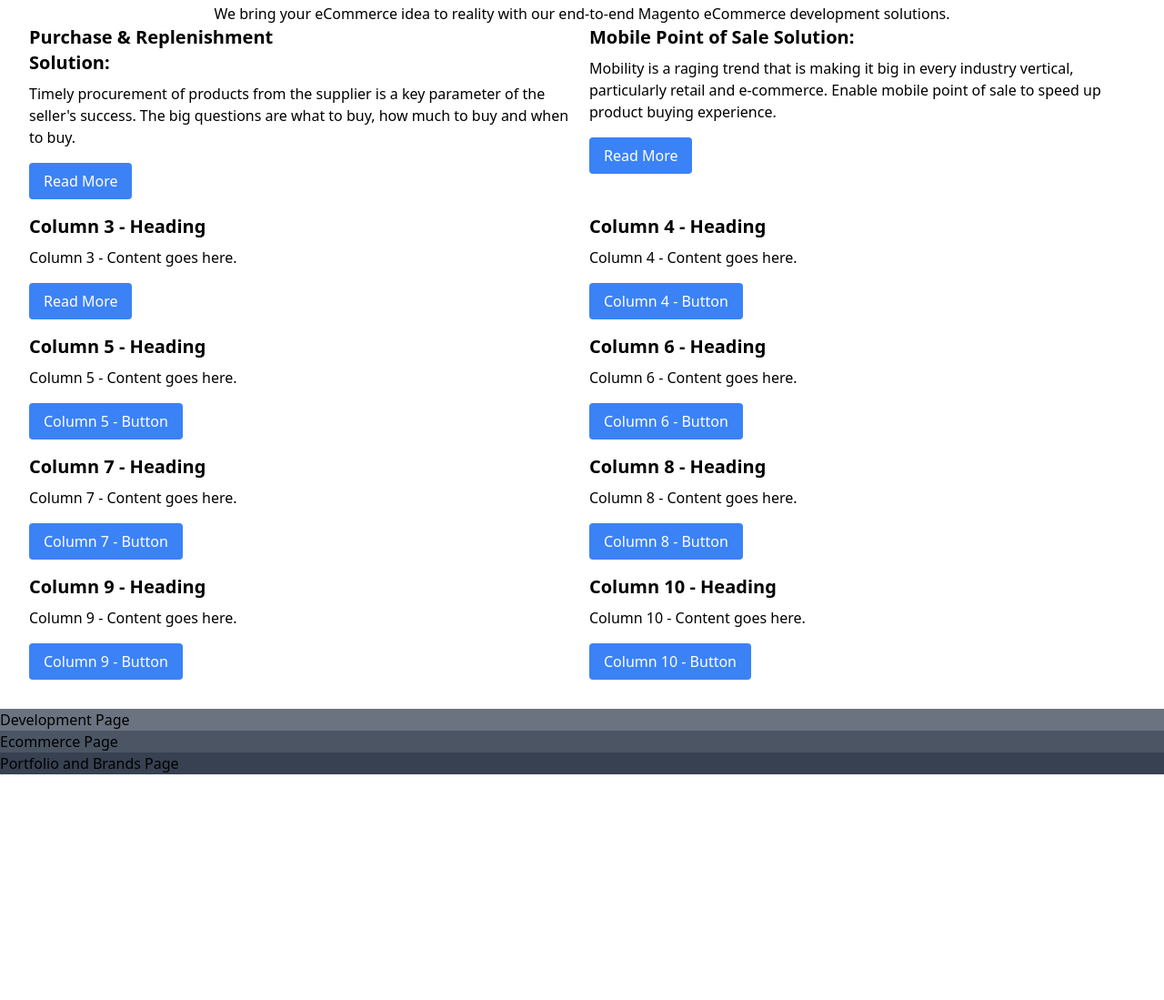
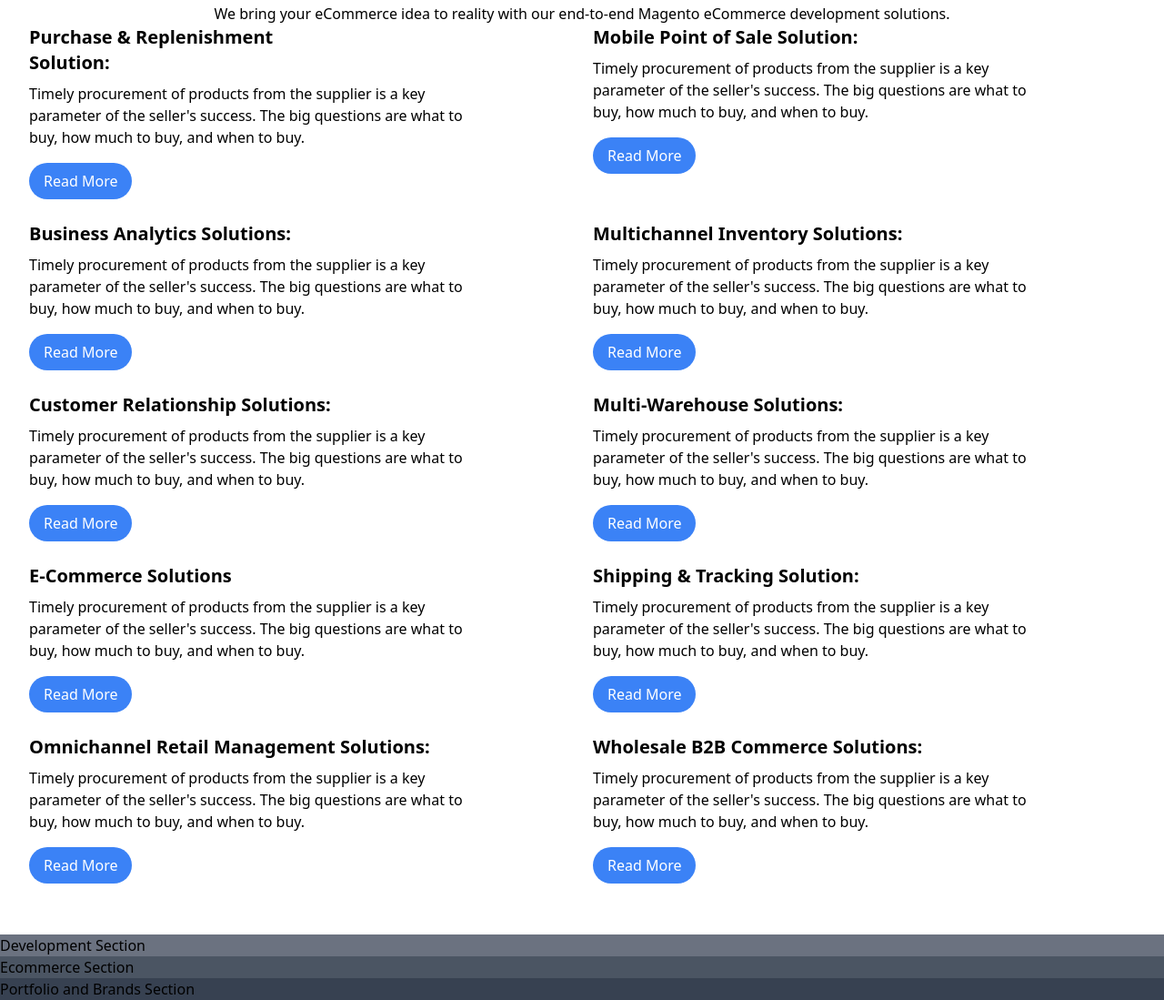
Before and after one commit to petekgithub/a-landing, a website: page index.html in a window 1280 px wide. Shown: the part 2448-3547 px from the top of the page at 91% size. Before the commit the page ends 3299 px from the top, so only its background shows below. Drawn offline with nearby package versions, Linux system fonts and the light colour scheme.

Commit message:
development-section-update

```diff
--- a/index.html
+++ b/index.html
@@ -59,7 +59,7 @@
       />
     </div>
     <div>
-      <!-- Project Management Page -->
+      <!-- Project Management Section -->
       <section class="bg-white w-1440 h-7271 relative">
         <div class="flex flex-col items-center justify-center bg-gray-900">
           <div
@@ -136,7 +136,7 @@
         </div>
       </section>
 
-      <!-- Services Page -->
+      <!-- Services Section -->
       <section class="bg-gray-200 relative">
         <div
           class="w-1440 h-7 text-center text-black text-21 font-normal font-avenir leading-31"
@@ -285,7 +285,7 @@
         </div>
       </section>
 
-      <!-- Development Solutions Page -->
+      <!-- Development Solutions Section -->
       <section class="bg-white">
         <!-- Development Solutions Content Goes Here -->
         <div class="container mx-auto p-8">
@@ -297,18 +297,19 @@
             </span>
           </div>
 
-          <div class="grid grid-cols-2 gap-4 mx-auto">
+          <div class="grid gap-6 mb-6 md:grid-cols-2">
             <!-- Column 1 -->
             <div class="col-span-1 w-359 h-163">
               <h3 class="text-xl font-bold mb-2">
                 Purchase & Replenishment<br />Solution:
               </h3>
               <p class="mb-4 text-black text-base font-normal font-avenir">
-                Timely procurement of products from the supplier is a key
-                parameter of the seller's success. The big questions are what to
-                buy, how much to buy and when to buy.
+                Timely procurement of products from the supplier is a key<br />
+                parameter of the seller's success. The big questions are what
+                to<br />
+                buy, how much to buy, and when to buy.
               </p>
-              <button class="bg-blue-500 text-white px-4 py-2 rounded">
+              <button class="bg-blue-500 text-white px-4 py-2 rounded-full">
                 Read More
               </button>
             </div>
@@ -318,109 +319,160 @@
               <h3 class="text-xl font-bold mb-2">
                 Mobile Point of Sale Solution:
               </h3>
-              <p class="mb-4">
-                Mobility is a raging trend that is making it big in every
-                industry vertical, particularly retail and e-commerce. Enable
-                mobile point of sale to speed up product buying experience.
+              <p class="mb-4 text-black text-base font-normal font-avenir">
+                Timely procurement of products from the supplier is a key<br />
+                parameter of the seller's success. The big questions are what
+                to<br />
+                buy, how much to buy, and when to buy.
               </p>
-              <button class="bg-blue-500 text-white px-4 py-2 rounded">
+              <button class="bg-blue-500 text-white px-4 py-2 rounded-full">
                 Read More
               </button>
             </div>
 
             <!-- Column 3 -->
             <div class="col-span-1">
-              <h3 class="text-xl font-bold mb-2">Column 3 - Heading</h3>
-              <p class="mb-4">Column 3 - Content goes here.</p>
-              <button class="bg-blue-500 text-white px-4 py-2 rounded">
+              <h3 class="text-xl font-bold mb-2">
+                Business Analytics Solutions:
+              </h3>
+              <p class="mb-4 text-black text-base font-normal font-avenir">
+                Timely procurement of products from the supplier is a key<br />
+                parameter of the seller's success. The big questions are what
+                to<br />
+                buy, how much to buy, and when to buy.
+              </p>
+              <button class="bg-blue-500 text-white px-4 py-2 rounded-full">
                 Read More
               </button>
             </div>
 
             <!-- Column 4 -->
             <div class="col-span-1">
-              <h3 class="text-xl font-bold mb-2">Column 4 - Heading</h3>
-              <p class="mb-4">Column 4 - Content goes here.</p>
-              <button class="bg-blue-500 text-white px-4 py-2 rounded">
-                Column 4 - Button
+              <h3 class="text-xl font-bold mb-2">
+                Multichannel Inventory Solutions:
+              </h3>
+              <p class="mb-4 text-black text-base font-normal font-avenir">
+                Timely procurement of products from the supplier is a key<br />
+                parameter of the seller's success. The big questions are what
+                to<br />
+                buy, how much to buy, and when to buy.
+              </p>
+              <button class="bg-blue-500 text-white px-4 py-2 rounded-full">
+                Read More
               </button>
             </div>
 
             <!-- Column 5 -->
             <div class="col-span-1">
-              <h3 class="text-xl font-bold mb-2">Column 5 - Heading</h3>
-              <p class="mb-4">Column 5 - Content goes here.</p>
-              <button class="bg-blue-500 text-white px-4 py-2 rounded">
-                Column 5 - Button
+              <h3 class="text-xl font-bold mb-2">
+                Customer Relationship Solutions:
+              </h3>
+              <p class="mb-4 text-black text-base font-normal font-avenir">
+                Timely procurement of products from the supplier is a key<br />
+                parameter of the seller's success. The big questions are what
+                to<br />
+                buy, how much to buy, and when to buy.
+              </p>
+              <button class="bg-blue-500 text-white px-4 py-2 rounded-full">
+                Read More
               </button>
             </div>
 
-            <!-- Repeat the structure for Row 2 -->
-
             <!-- Column 6 -->
             <div class="col-span-1">
-              <h3 class="text-xl font-bold mb-2">Column 6 - Heading</h3>
-              <p class="mb-4">Column 6 - Content goes here.</p>
-              <button class="bg-blue-500 text-white px-4 py-2 rounded">
-                Column 6 - Button
+              <h3 class="text-xl font-bold mb-2">Multi-Warehouse Solutions:</h3>
+              <p class="mb-4 text-black text-base font-normal font-avenir">
+                Timely procurement of products from the supplier is a key<br />
+                parameter of the seller's success. The big questions are what
+                to<br />
+                buy, how much to buy, and when to buy.
+              </p>
+              <button class="bg-blue-500 text-white px-4 py-2 rounded-full">
+                Read More
               </button>
             </div>
 
             <!-- Column 7 -->
             <div class="col-span-1">
-              <h3 class="text-xl font-bold mb-2">Column 7 - Heading</h3>
-              <p class="mb-4">Column 7 - Content goes here.</p>
-              <button class="bg-blue-500 text-white px-4 py-2 rounded">
-                Column 7 - Button
+              <h3 class="text-xl font-bold mb-2">E-Commerce Solutions</h3>
+              <p class="mb-4 text-black text-base font-normal font-avenir">
+                Timely procurement of products from the supplier is a key<br />
+                parameter of the seller's success. The big questions are what
+                to<br />
+                buy, how much to buy, and when to buy.
+              </p>
+              <button class="bg-blue-500 text-white px-4 py-2 rounded-full">
+                Read More
               </button>
             </div>
 
             <!-- Column 8 -->
             <div class="col-span-1">
-              <h3 class="text-xl font-bold mb-2">Column 8 - Heading</h3>
-              <p class="mb-4">Column 8 - Content goes here.</p>
-              <button class="bg-blue-500 text-white px-4 py-2 rounded">
-                Column 8 - Button
+              <h3 class="text-xl font-bold mb-2">
+                Shipping & Tracking Solution:
+              </h3>
+              <p class="mb-4 text-black text-base font-normal font-avenir">
+                Timely procurement of products from the supplier is a key<br />
+                parameter of the seller's success. The big questions are what
+                to<br />
+                buy, how much to buy, and when to buy.
+              </p>
+              <button class="bg-blue-500 text-white px-4 py-2 rounded-full">
+                Read More
               </button>
             </div>
 
             <!-- Column 9 -->
             <div class="col-span-1">
-              <h3 class="text-xl font-bold mb-2">Column 9 - Heading</h3>
-              <p class="mb-4">Column 9 - Content goes here.</p>
-              <button class="bg-blue-500 text-white px-4 py-2 rounded">
-                Column 9 - Button
+              <h3 class="text-xl font-bold mb-2">
+                Omnichannel Retail Management Solutions:
+              </h3>
+              <p class="mb-4 text-black text-base font-normal font-avenir">
+                Timely procurement of products from the supplier is a key<br />
+                parameter of the seller's success. The big questions are what
+                to<br />
+                buy, how much to buy, and when to buy.
+              </p>
+              <button class="bg-blue-500 text-white px-4 py-2 rounded-full">
+                Read More
               </button>
             </div>
 
             <!-- Column 10 -->
             <div class="col-span-1">
-              <h3 class="text-xl font-bold mb-2">Column 10 - Heading</h3>
-              <p class="mb-4">Column 10 - Content goes here.</p>
-              <button class="bg-blue-500 text-white px-4 py-2 rounded">
-                Column 10 - Button
+              <h3 class="text-xl font-bold mb-2">
+                Wholesale B2B Commerce Solutions:
+              </h3>
+              <p class="mb-4 text-black text-base font-normal font-avenir">
+                Timely procurement of products from the supplier is a key<br />
+                parameter of the seller's success. The big questions are what
+                to<br />
+                buy, how much to buy, and when to buy.
+              </p>
+              <button class="bg-blue-500 text-white px-4 py-2 rounded-full">
+                Read More
               </button>
             </div>
           </div>
         </div>
       </section>
 
-      <!-- Development Page -->
+      <!-- Development Section -->
       <section class="bg-gray-500">
         <!-- Development Content Goes Here -->
-        <div><h2>Development Page</h2></div>
+        <div><h2>Development Section</h2></div>
       </section>
 
-      <!-- Why Choose Page -->
+      <!-- Why Choose Section -->
       <section class="bg-gray-600">
         <!-- Why Choose Content Goes Here -->
-        <div><h2>Ecommerce Page</h2></div>
+        <div><h2>Ecommerce Section</h2></div>
       </section>
 
-      <!-- Portfolio and Brands Page -->
+      <!-- Portfolio and Brands Section -->
       <section class="bg-gray-700">
         <!-- Portfolio and Brands Content Goes Here -->
-        <div><h2>Portfolio and Brands Page</h2></div>
+        <div><h2>Portfolio and Brands Section</h2></div>
       </section>
     </div>
   </body>
```
